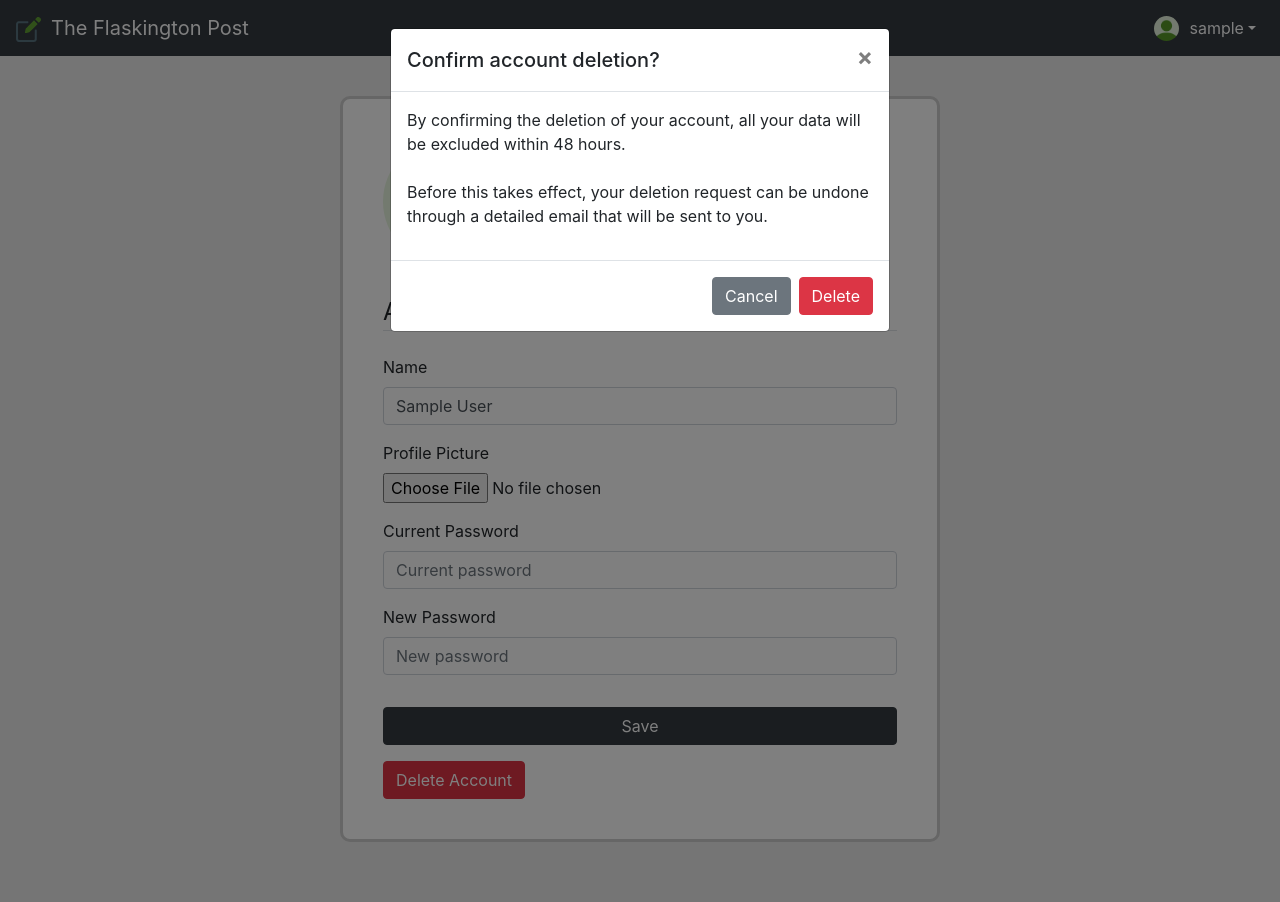
After one commit to rafael-frs-a/the-flaskington-post, a Flask app: page /account in a window 1280 px wide, after a click on "Delete Account". The commit adds this page. Run offline with Flask 2, Linux system fonts and the light colour scheme; the visitor is signed in with stand-in values (Sample User, id 1); data comes from the database, SQL or seed files in the repository; data that the repository does not hold is empty; some libraries are stand-ins or nearby versions.

Commit message:
fixing bugs

```diff
--- a/tfp/ext/config/config_values.py
+++ b/tfp/ext/config/config_values.py
@@ -12,13 +12,13 @@ class Config:
     SQLALCHEMY_DATABASE_URI = os.getenv('DATABASE_URL')
     SQLALCHEMY_TRACK_MODIFICATIONS = False
 
-    MAIL_SERVER = 'smtp.gmail.com'
+    MAIL_SERVER = os.getenv('MAIL_SERVER')
     MAIL_USERNAME = os.getenv('MAIL_USERNAME')
     MAIL_DEFAULT_SENDER = (APP_NAME,
                            os.getenv('MAIL_USERNAME'))
     MAIL_PASSWORD = os.getenv('MAIL_PASSWORD')
-    MAIL_PORT = 465
-    MAIL_USE_SSL = True
+    MAIL_PORT = os.getenv('MAIL_PORT')
+    MAIL_USE_SSL = os.getenv('MAIL_USE_SSL')
     MAIL_MAX_EMAILS = 50
     MAIL_SEND_INTERVAL = 60  # 1 minute
 
--- /dev/null
+++ b/tfp/static/js/account.js
@@ -0,0 +1,3 @@
+$('#delete-modal').on('show.bs.modal', function(e) {
+    $('#form-delete').attr('action', $('#form-delete').data('url-base'));
+})
--- a/tfp/static/js/home.js
+++ b/tfp/static/js/home.js
@@ -68,7 +68,7 @@ window.addEventListener('mouseup', function(e) {
 
 $('#delete-modal').on('show.bs.modal', function(e) {
     var title_slug = $(e.relatedTarget).data('post-id');
-    $('#form-delete').attr('action', $('#form-delete').data('url-base') + '/' + title_slug)
+    $('#form-delete').attr('action', $('#form-delete').data('url-base') + '/' + title_slug);
 })
 
 var sentinel_template = document.querySelector('#sentinel-template').content.cloneNode(true);
--- a/tfp/templates/account.html
+++ b/tfp/templates/account.html
@@ -78,3 +78,6 @@
         Before this takes effect, your deletion request can be undone through a detailed email that will be sent to you.</p>
     ''', '/account/delete') }}
 {% endblock content %}
+{% block scripts %}
+    <script src="{{ url_for('static', filename='js/account.js') }}" type="text/javascript"></script>
+{% endblock %}
--- /dev/null
+++ b/tfp/templates/delete_msg.html
@@ -0,0 +1,25 @@
+{% macro delete_msg_template(confirm_msg, msg, url_base, id_container='delete-modal', id_label='delete-modal-label', id_form='form-delete') %}
+    <div class="modal fade" id="{{ id_container }}" tabindex="-1" role="dialog" aria-labelledby="delete-modal-label" aria-hidden="true">
+        <div class="modal-dialog" role="document">
+            <div class="modal-content">
+                <div class="modal-header">
+                    <h5 class="modal-title" id="{{ id_label }}">{{ confirm_msg }}</h5>
+                    <button type="button" class="close" data-dismiss="modal" aria-label="Close">
+                        <span aria-hidden="true">&times;</span>
+                    </button>
+                </div>
+                {% if msg %}
+                <div class="modal-body">
+                    {{ msg|safe }}
+                </div>
+                {% endif %}
+                <div class="modal-footer">
+                    <button type="button" class="btn btn-secondary" data-dismiss="modal">Cancel</button>
+                    <form id="{{ id_form }}" method="POST" data-url-base="{{ url_base }}">
+                        <input class="btn btn-danger" type="submit" value="Delete">
+                    </form>
+                </div>
+            </div>
+        </div>
+    </div>
+{% endmacro %}
```
